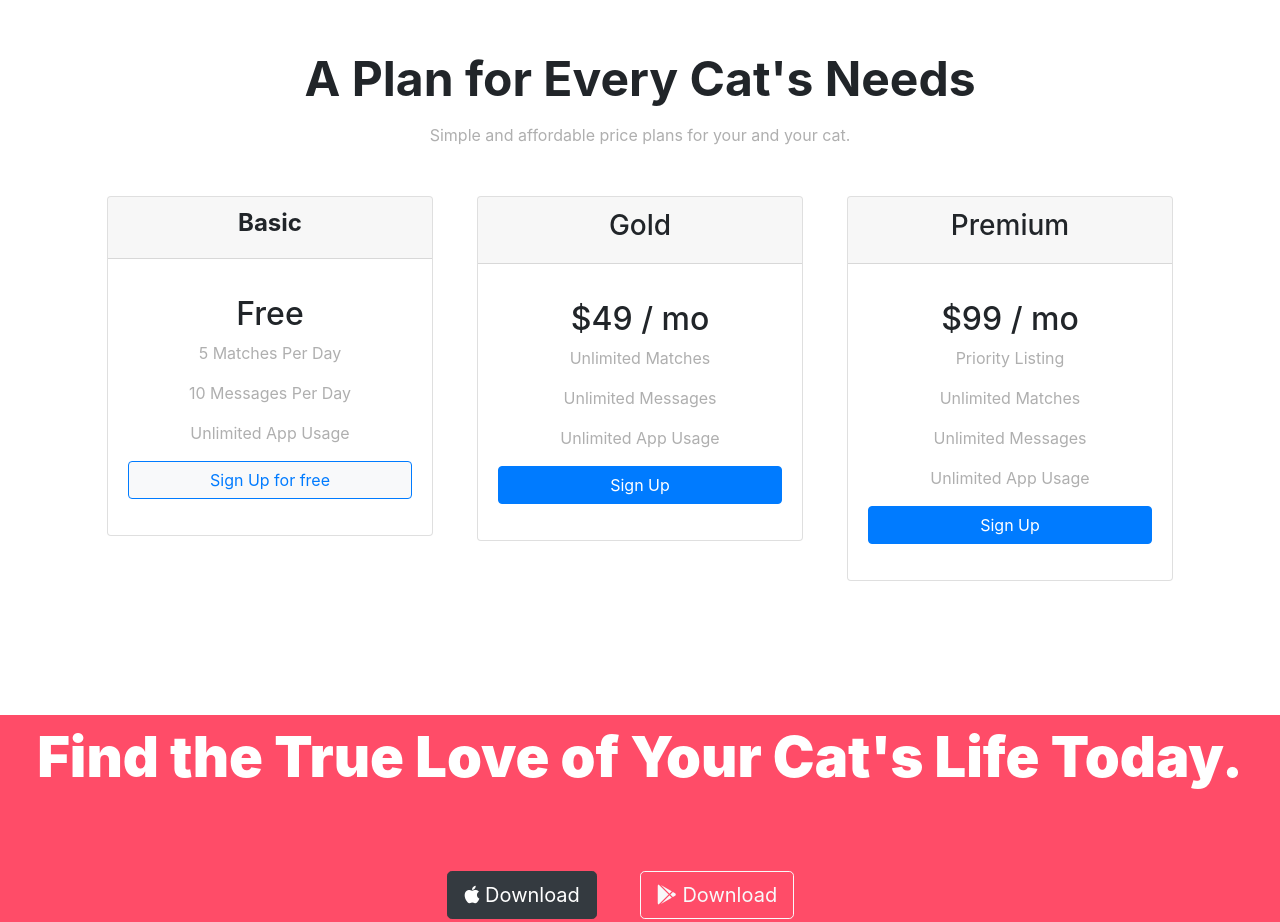
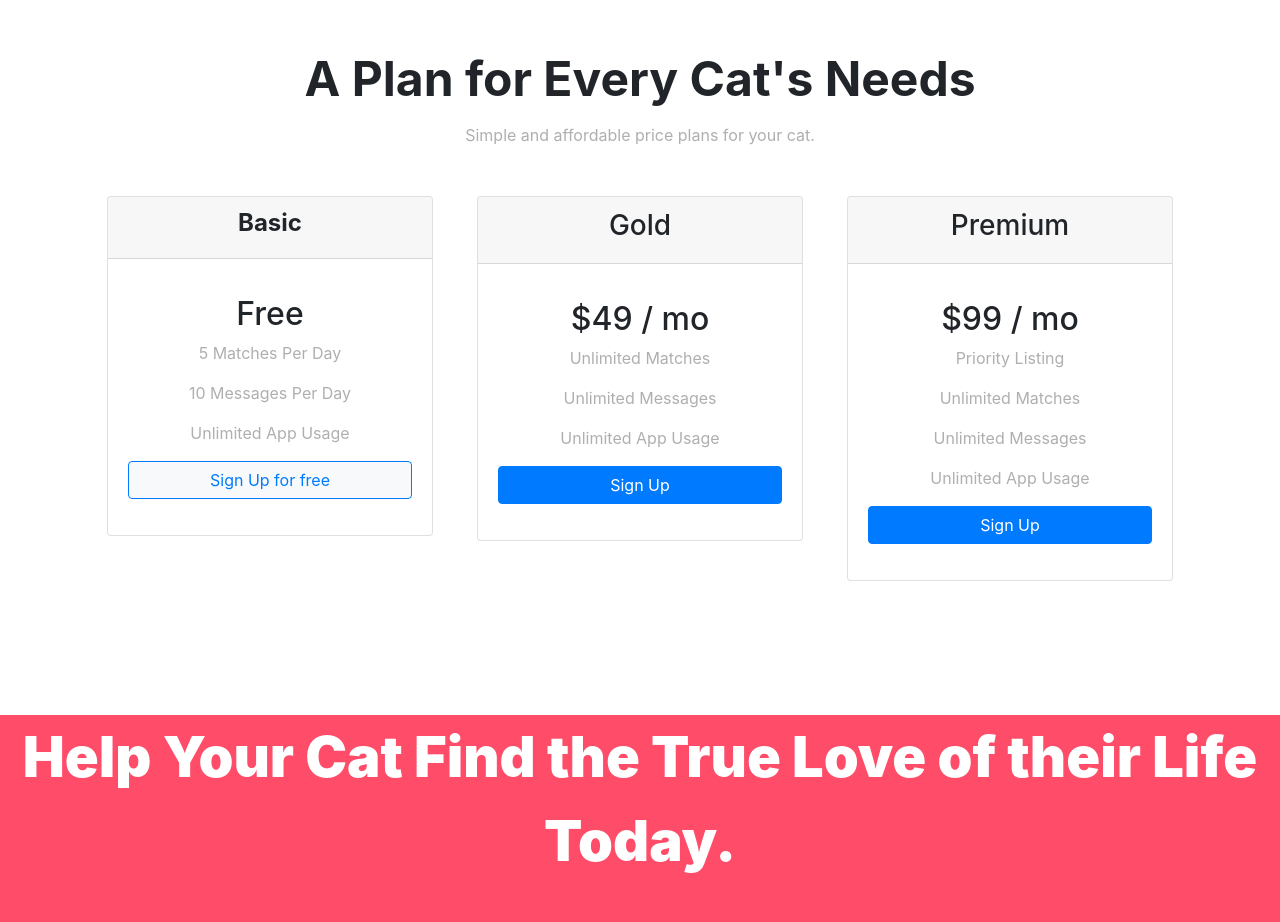
Before and after one commit to groveripoh/tindog-tincat, a plain HTML site: page index.html in a window 1280 px wide. Shown: the part 1680-2602 px from the top of the page. Drawn offline with nearby package versions, Linux system fonts and the light colour scheme.

Commit message:
Update index.html

```diff
--- a/index.html
+++ b/index.html
@@ -136,7 +136,7 @@
   <section id="pricing">
 
     <h2 class="section-heading">A Plan for Every Cat's Needs</h2>
-    <p>Simple and affordable price plans for your and your cat.</p>
+    <p>Simple and affordable price plans for your cat.</p>
 
 
     <div class="row">
@@ -199,7 +199,7 @@
 
   <section id="cta">
 
-    <h3 class="big-heading">Find the True Love of Your Cat's Life Today.</h3>
+    <h3 class="big-heading">Help Your Cat Find the True Love of their Life Today.</h3>
 
     <button type="button" class="btn btn-dark btn-lg download-button"><i class="fab fa-apple"></i> Download</button>
     <button type="button" class="btn btn-outline-light btn-lg download-button"><i class="fab fa-google-play"></i> Download</button>
```
